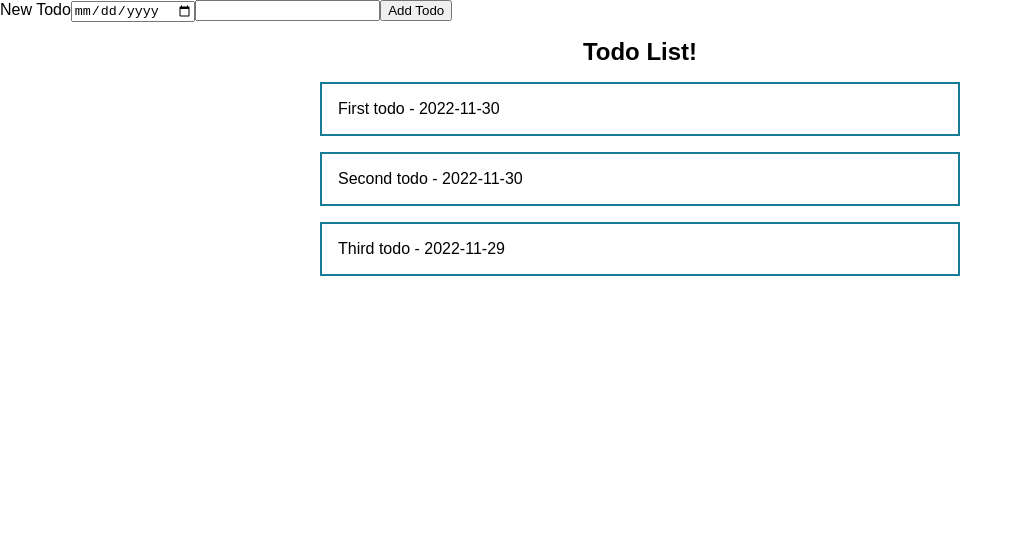
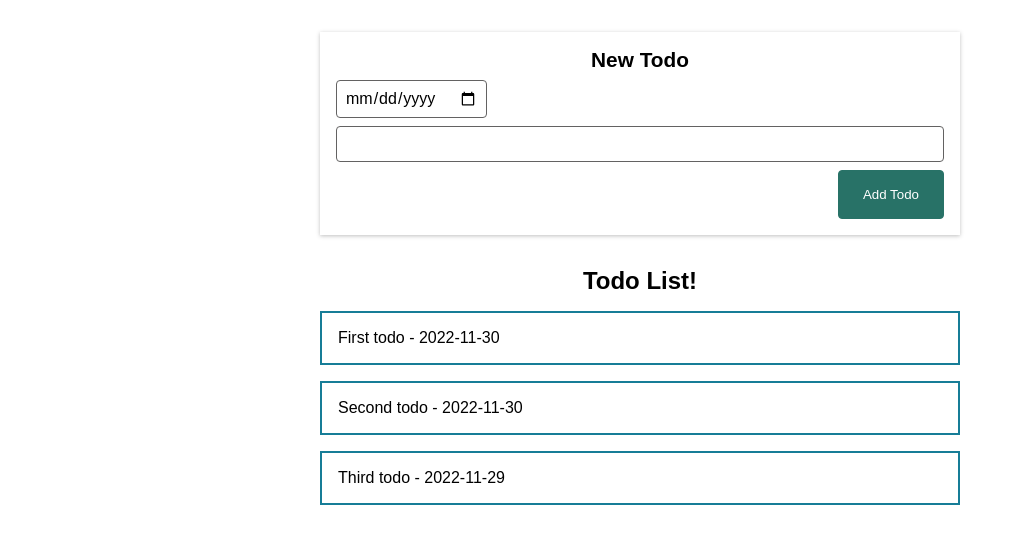
Before and after one commit to jeehee1/todos-react-app, a React (Create React App) app: page / in a window 1280 px wide. Shown: the top 544 px of the page, without its empty margins (0-1024 px from the left). Built offline with nearby package versions, Linux system fonts and the light colour scheme.

Commit message:
add css styling in new todo form

```diff
--- a/src/components/NewTodo.js
+++ b/src/components/NewTodo.js
@@ -1,5 +1,6 @@
 import { useContext, useRef } from "react";
 import { TodosContext } from "../context/todos-context";
+import classes from "./NewTodo.module.css";
 
 const NewTodo = () => {
   const todosCtx = useContext(TodosContext);
@@ -16,11 +17,24 @@ const NewTodo = () => {
   };
 
   return (
-    <form onSubmit={submitTodoHandler}>
+    <form onSubmit={submitTodoHandler} className={classes.form}>
       <label htmlFor="todoText">New Todo</label>
-      <input type="date" name="todoDate" ref={enteredTodoDate} />
-      <input type="text" id="todoText" name="todoText" ref={enteredTodoText} />
-      <button>Add Todo</button>
+      <input
+        className={classes.date}
+        type="date"
+        name="todoDate"
+        ref={enteredTodoDate}
+      />
+      <input
+        className={classes.text}
+        type="text"
+        id="todoText"
+        name="todoText"
+        ref={enteredTodoText}
+      />
+      <div className={classes.addbutton}>
+        <button>Add Todo</button>
+      </div>
     </form>
   );
 };
--- a/src/components/NewTodo.module.css
+++ b/src/components/NewTodo.module.css
@@ -0,0 +1,52 @@
+.form {
+    width: 40rem;
+    display: flexbox;
+    margin: 2rem auto;
+    box-shadow: 0 1px 4px rgba(0, 0, 0, 0.25);
+    padding: 1rem;
+}
+
+.form label {
+    font: inherit;
+    font-size: 1.3rem;
+    display: block;
+    margin-bottom: 0.5rem;
+    font-weight: bold;
+    text-align: center;
+}
+
+.form input {
+    border-radius: 4px;
+    border: 1px solid rgb(99, 98, 98);
+    padding: 0.5rem;
+    margin-bottom: 0.5rem;
+}
+
+.date {
+    font: inherit;
+}
+
+.text {
+    font: inherit;
+    width: 100%;
+}
+
+.addbutton {
+    text-align: right;
+}
+
+.form button {
+    padding: 1rem 1.5rem;
+    background-color: #287267;
+    border: 1px solid #287267;
+    margin-left: auto;
+    border-radius: 4px;
+    color: white;
+}
+
+.form button:active,
+.form button:hover {
+    cursor: pointer;
+    background-color: #205b52;
+    border: 1px solid #205b52;
+}
```
